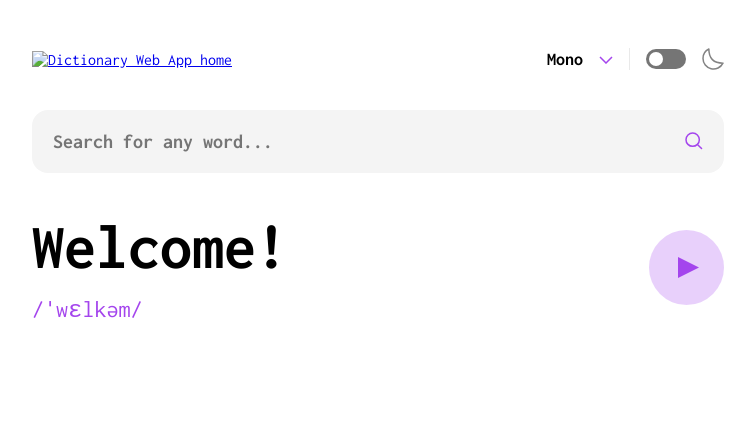
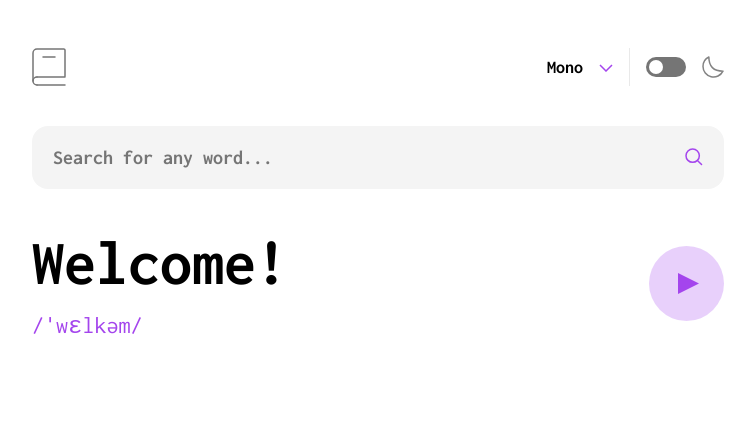
Before and after one commit to mryjybrcia/MiniProject2, a plain HTML site: page index.html in a window 1280 px wide. Shown: the whole page, without its empty margins (262-1017 px from the left). Drawn offline with Linux system fonts and the light colour scheme; the site is published under a folder, as on GitHub Pages, so addresses that start at the root find nothing.

Commit message:
Edited Logo URL

```diff
--- a/index.html
+++ b/index.html
@@ -15,7 +15,7 @@
       <header class="header">
         <a href="index.html" class="header__link"
           ><img
-            src="/images/logo.svg"
+            src="./images/logo.svg"
             alt="Dictionary Web App home"
             class="header__logo"
         /></a>
```
